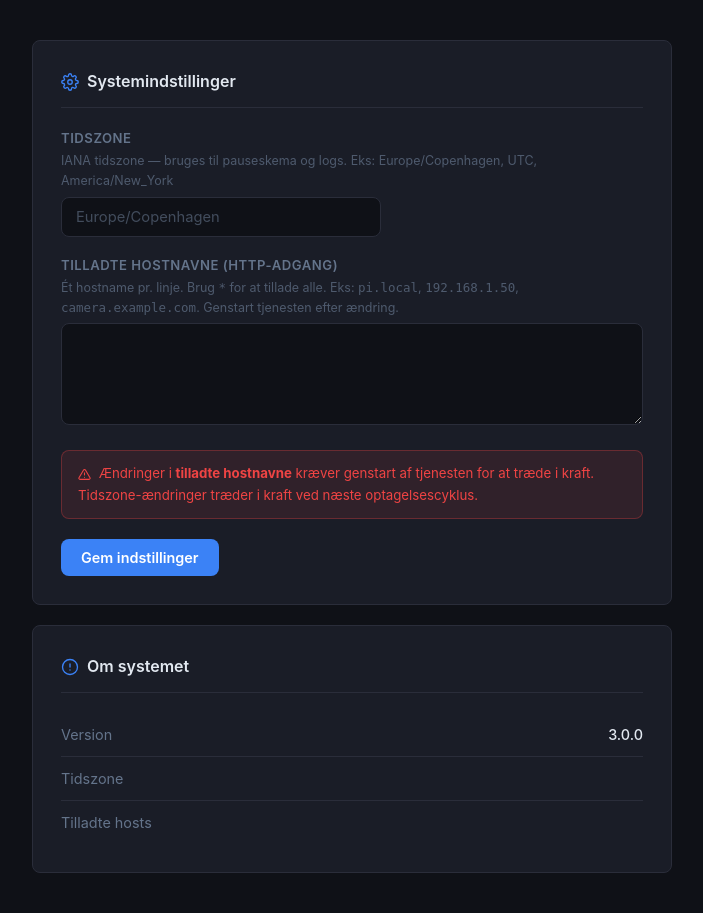
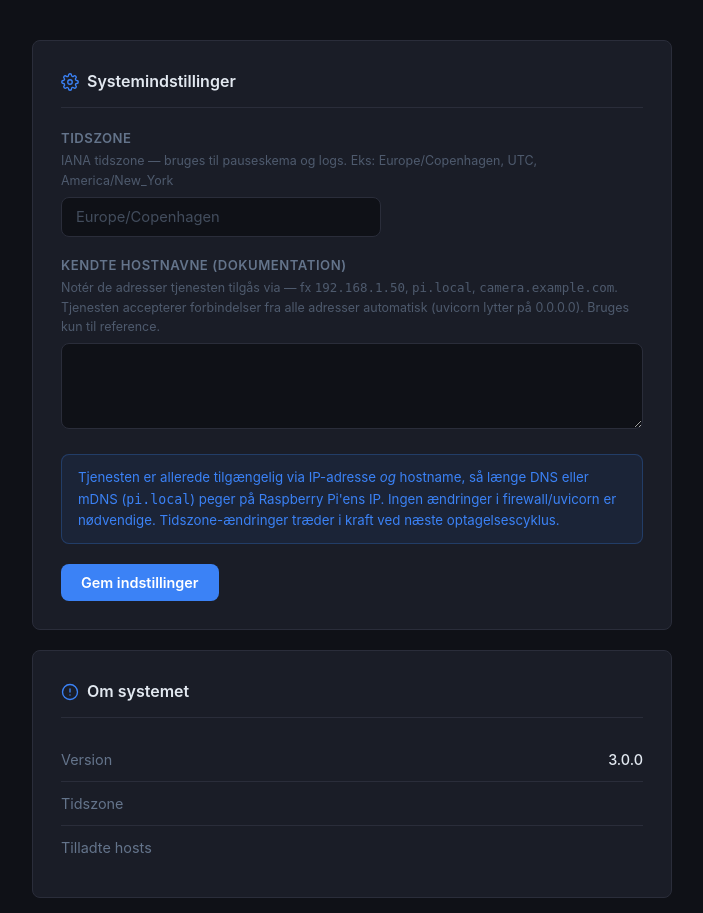
Before and after one commit to jesperlowe/CamereWebServer, a FastAPI app: template src/templates/settings.html in a window 1280 px wide. Shown: the part 52-965 px from the top of the page, without its empty margins (288-991 px from the left). Run offline with FastAPI, Linux system fonts and the light colour scheme; the template is opened without the code that fills it, so the values that code supplies are empty; parts of the project's set-up code (start-up, migrations or seed data) failed here and were passed over.

Commit message:
Fix: remove TrustedHostMiddleware — blocked IP-based access
TrustedHostMiddleware added in startup_event was blocking all requests
because Starlette builds the middleware stack before startup events run.
IP and hostname access both work automatically via uvicorn's 0.0.0.0
binding — no middleware needed.

allowed_hosts config field is kept for documentation purposes only.

Co-Authored-By: Claude Sonnet 4.6 <noreply@anthropic.com>

```diff
--- a/src/main.py
+++ b/src/main.py
@@ -5,7 +5,6 @@ from datetime import datetime, timezone
 from typing import Optional
 
 from fastapi import FastAPI, Form, HTTPException, Query, Request, UploadFile, File
-from fastapi.middleware.trustedhost import TrustedHostMiddleware
 from fastapi.responses import HTMLResponse, JSONResponse, RedirectResponse, Response
 from fastapi.staticfiles import StaticFiles
 from fastapi.templating import Jinja2Templates
@@ -22,14 +21,6 @@ app = FastAPI(title="CameraWebService")
 app.mount("/static", StaticFiles(directory="src/static"), name="static")
 templates = Jinja2Templates(directory="src/templates")
 templates.env.globals["APP_VERSION"] = APP_VERSION
-
-
-def _rebuild_trusted_host_middleware():
-    """Re-attach TrustedHostMiddleware whenever allowed_hosts changes."""
-    cfg = load_config()
-    hosts = cfg.allowed_hosts or ["*"]
-    # Replace existing middleware stack entry — simplest approach is to store on app state
-    app.state.allowed_hosts = hosts
 
 
 def _get_serializer() -> URLSafeSerializer:
@@ -65,13 +56,8 @@ class BufferHandler(logging.Handler):
 logger.addHandler(BufferHandler())
 
 
-# ── Trusted-host middleware (reads allowed_hosts from config at startup) ───────
-
 @app.on_event("startup")
 async def startup_event():
-    cfg = load_config()
-    hosts = cfg.allowed_hosts or ["*"]
-    app.add_middleware(TrustedHostMiddleware, allowed_hosts=hosts)
     threading.Thread(target=scheduler_loop, daemon=True).start()
 
 
--- a/src/templates/settings.html
+++ b/src/templates/settings.html
@@ -25,20 +25,16 @@
 
     <div class="field">
       <label for="allowed_hosts">
-        Tilladte hostnavne (HTTP-adgang)
-        <span class="hint">Ét hostname pr. linje. Brug <code>*</code> for at tillade alle. Eks: <code>pi.local</code>, <code>192.168.1.50</code>, <code>camera.example.com</code>. Genstart tjenesten efter ændring.</span>
+        Kendte hostnavne (dokumentation)
+        <span class="hint">Notér de adresser tjenesten tilgås via — fx <code>192.168.1.50</code>, <code>pi.local</code>, <code>camera.example.com</code>. Tjenesten accepterer forbindelser fra alle adresser automatisk (uvicorn lytter på 0.0.0.0). Bruges kun til reference.</span>
       </label>
       <textarea id="allowed_hosts" name="allowed_hosts"
-                rows="5" style="font-family:monospace;font-size:0.88rem;">{{ cfg.allowed_hosts | join('\n') }}</textarea>
+                rows="4" style="font-family:monospace;font-size:0.88rem;">{{ cfg.allowed_hosts | join('\n') }}</textarea>
     </div>
 
-    <div class="alert" style="font-size:0.83rem;margin-bottom:20px;">
-      <svg viewBox="0 0 24 24" fill="none" stroke="currentColor" stroke-width="2" stroke-linecap="round" stroke-linejoin="round"
-           style="width:13px;height:13px;display:inline;margin-right:4px;vertical-align:middle;">
-        <path d="M10.29 3.86L1.82 18a2 2 0 0 0 1.71 3h16.94a2 2 0 0 0 1.71-3L13.71 3.86a2 2 0 0 0-3.42 0z"/>
-        <line x1="12" y1="9" x2="12" y2="13"/><line x1="12" y1="17" x2="12.01" y2="17"/>
-      </svg>
-      Ændringer i <strong>tilladte hostnavne</strong> kræver genstart af tjenesten for at træde i kraft.
+    <div class="alert" style="font-size:0.83rem;background:rgba(59,130,246,0.08);border-color:rgba(59,130,246,0.25);color:var(--accent);margin-bottom:20px;">
+      Tjenesten er allerede tilgængelig via IP-adresse <em>og</em> hostname, så længe DNS eller mDNS
+      (<code>pi.local</code>) peger på Raspberry Pi'ens IP. Ingen ændringer i firewall/uvicorn er nødvendige.
       Tidszone-ændringer træder i kraft ved næste optagelsescyklus.
     </div>
 
```
